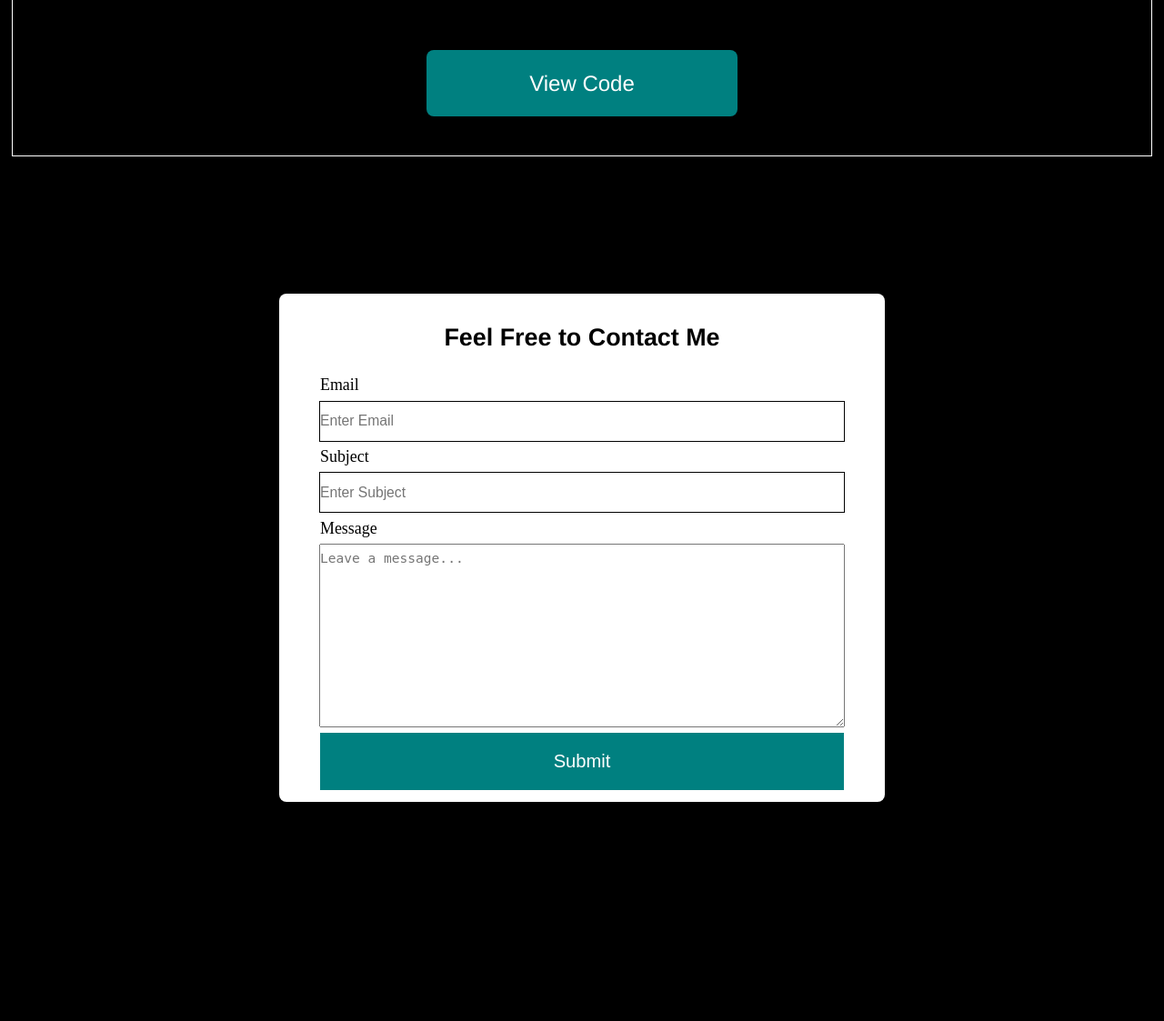
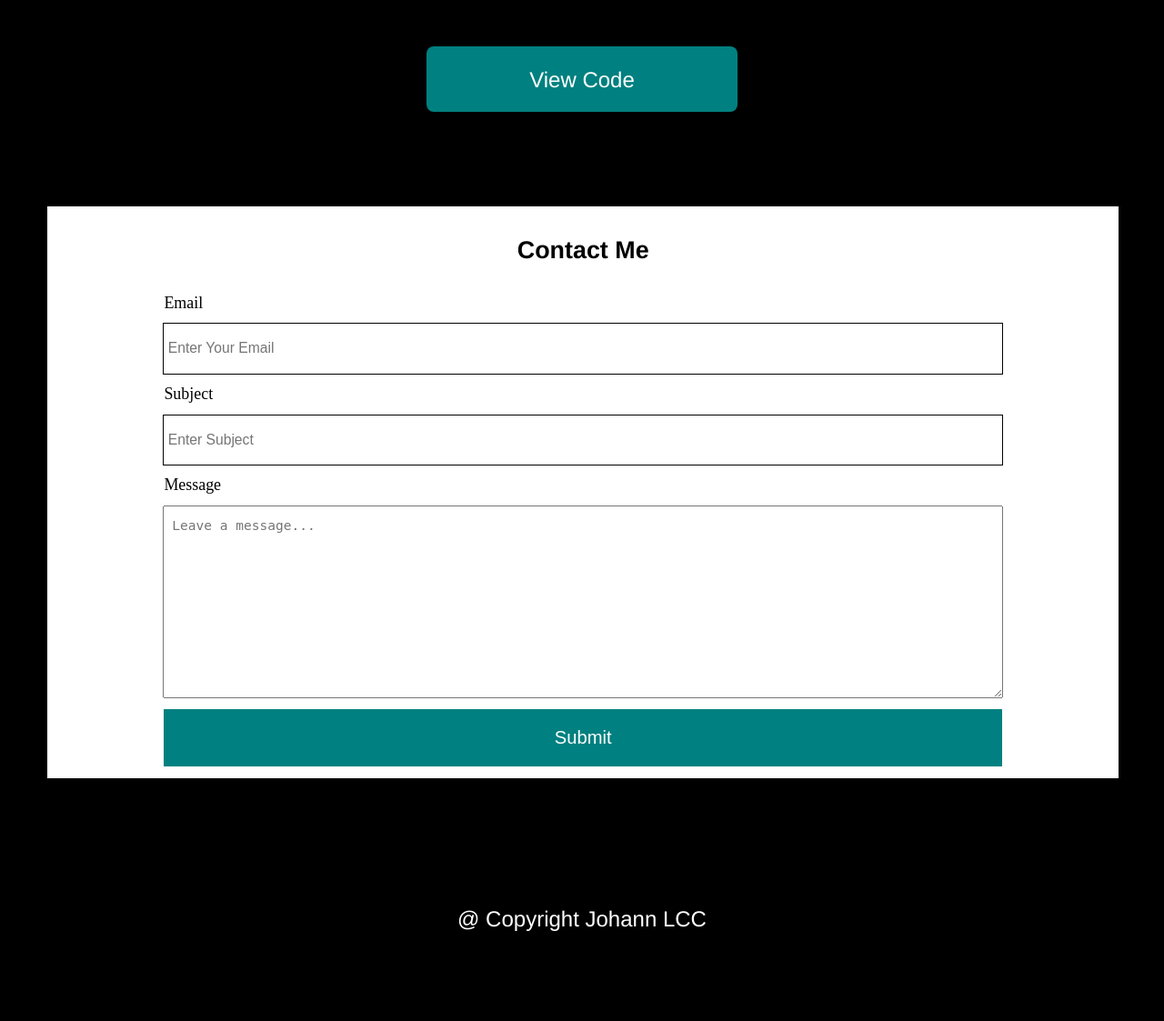
Before and after one commit to JohannOlivares/WebDev-Portfolio, a PHP site: page / in a window 1280 px wide. Shown: the part 3509-4632 px from the top of the page at 91% size. After the commit the page ends 4533 px from the top, so only its background shows below. Run offline with PHP 8.4, Linux system fonts and the light colour scheme.

Commit message:
Updated UI of my protfolio's landing page.

```diff
--- a/WebPortfolio/css/index.css
+++ b/WebPortfolio/css/index.css
@@ -154,7 +154,6 @@ h1, h2, p, a, li {
    scroll-snap-type: y mandatory;
 }
 .grid-item {
-	border: 1px solid white;
 	height: 100%;
     color: white;
     text-align: center;
@@ -189,17 +188,18 @@ grid-item video, .grid-item div {
 /* Contact Form */
 #form-container {
 	height: 100%;
+	background-color: black;
 	padding: 0;
 	margin: 0;
 }
 .contact-form {
+    float: right;
 	background-color: white;
 	text-align: left;
 	font-size: 1.4em;
-	margin: 12% auto;
-    width: 50%;
 	padding: 1%;
-	border-radius: 8px;
+	margin: 50px;
+	width: 90%;
 }
 .contact-form h1 {
 	color: black;
@@ -207,13 +207,13 @@ grid-item video, .grid-item div {
 }
 label, input, textarea {
 	display: block;
-	width: 90%;
+	width: 80%;
 	padding: 1% 0;
 	margin: 0 auto 0 auto;
 	font-size: .8em;
 }
 .contact-form input[type=text] {
-	height: 30px;
+	height: 2em;
 	font-size: .7em;
 	border: 1px solid black;
 }
--- a/WebPortfolio/index.html
+++ b/WebPortfolio/index.html
@@ -8,7 +8,6 @@
 <html lang="eng">
     <head>
         <title>Johann Olivares</title>
-
         <!--CSS Styles-->
 	    <link rel="stylesheet" href="css/index.css" type="text/css">
 	    <!--End of CSS Styles-->
@@ -37,14 +36,12 @@
 						<a id="home-btn" href="#about">Learn More</a>
 					</article>
 				</div>
-
 			</section>
 			<!--End of Cover-->
 
 			<!--About Me-->
 			<section id="about" class="child">
-
-			<div class="list-container">
+				<div class="list-container">
 
 					<h1>Technical Skills</h1>
 					<ul class="skill-list">
@@ -89,13 +86,11 @@
 				<div class="my-work-btn">
 					<a href="#portfolio"><img src="imgs/arrow.png" height="15" width="40"></a>
 				</div>
-
 			</section>
 			<!--End About Me-->
 
 			<!--Projects-->
 			<section id="portfolio" class="child">
-
 				<div class="grid-container">
 
 					<!--Efit-->
@@ -148,65 +143,37 @@
 					<!--End of Portfolio-->
 
 				</div>
-
 			</section>
 			<!--End of Projects-->
 
 
 			<!--Email Form-->
 			<section id="form-container" class="child">
+				<form class="contact-form"  method="post">
 
-				<form class="contact-form"  method="post">
-					<h1>Feel Free to Contact Me</h1>
+					<h1>Contact Me</h1>
 
-					<label>Email</label>
-					<input type="text" name="email" placeholder="Enter Email" required/>
+					<div class="info">
+						<label>Email</label>
+					    <input type="text" name="email" placeholder=" Enter Your Email" required/>
 
-					<label>Subject</label>
-					<input type="text" name="subject" placeholder="Enter Subject" required/>
+					   <label>Subject</label>
+					   <input type="text" name="subject" placeholder=" Enter Subject" required/>
+					</div>
+
 
 					<label>Message</label>
-					<textarea name="msg" rows=11 cols=40 maxlength=250 placeholder="Leave a message..." required></textarea>
+					<textarea name="msg" rows=11 cols=40 maxlength=250 placeholder=" Leave a message..." required></textarea>
 
-					<input type="submit" name="submit" value="Submit"></button>
+					<input type="submit" name="submit" value="Submit">
 				</form>
-
 			</section>
 			<!--End of Email Form-->
 
+			<footer>
+				<p>@ Copyright Johann LCC</p>
+			</footer>
+
 
     </body>
-
-	<!--JavaScript-->
-    <!--<script src="js/hover.js"></script>-->
-	<!--JavaScript-->
-<?php
-	//if submit button was clicked
-    if( isset($_POST['submit']) ) {
-
-        //Get Form input
-        $email = $_POST['email'];
-        $subject = $_POST['subject'];
-        $msg =  $_POST['msg'];
-
-        //Validatae input
-        $msg = wordwrap($msg,70);
-
-        //Setup Email
-        $to = "johannolivares102@gmail.com";
-        $headers = 'From: ' . $email;
-
-        mail($to, $subject, $msg, $headers);
-
-
-
-?>
-        <!--<script>
-            window.alert("Message sent!");
-        </script>
-	-->
-<?php
-    }
-?>
-
 </html>
```
Also changed, not shown: WebPortfolio/process-email.php (added, +28 -0 lines), WebPortfolio/imgs/codeBack.jpeg (added), 2 other files.
